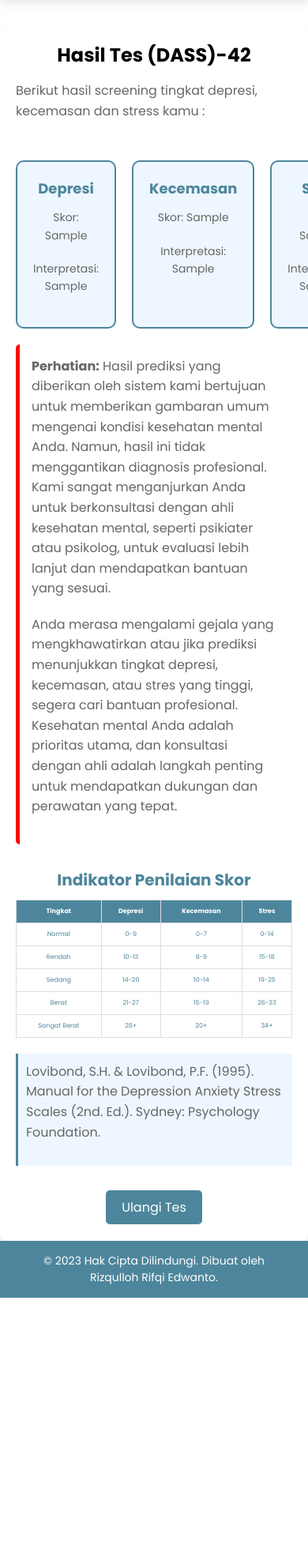
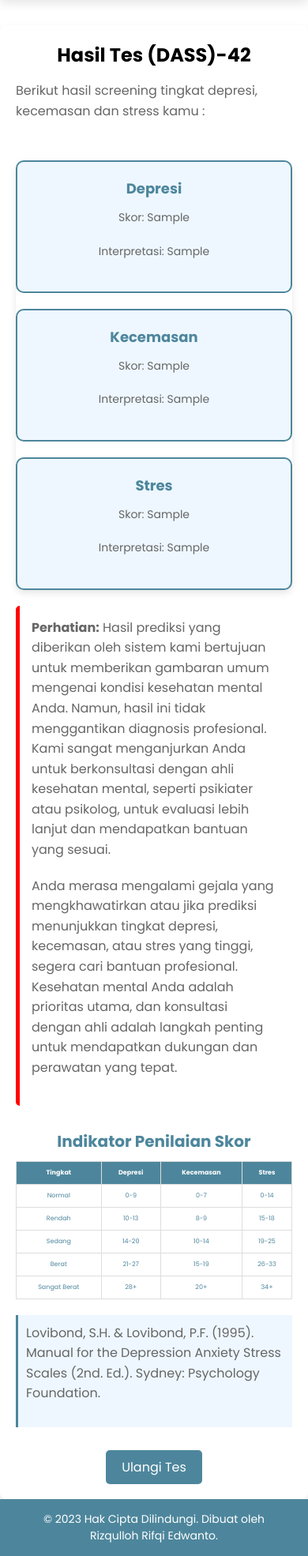
Before and after one commit to TruflleBlack/jimbara, a Flask app: template templates/hasil.html in a window 390 px wide. Shown: the part 68-2038 px from the top of the page at 79% size. Before the commit the page ends 1711 px from the top, so only its background shows below. Run offline with Flask 3, Linux system fonts and the light colour scheme; the template is opened without the code that fills it: most values are stand-ins (such as "Sample title", 1, 10 or a date in 2020); parts of the project's set-up code (start-up, migrations or seed data) failed here and were passed over.

Commit message:
Update style.css

```diff
--- a/static/css/style.css
+++ b/static/css/style.css
@@ -774,12 +774,21 @@ section {
         background-color: var(--blue);
         color: white;
     }
+
+    .hasil .hasil-table {
+        background-color: var(--light-blue);
+        border-radius: 10px;
+        box-shadow: 0 4px 8px rgba(0, 0, 0, 0.1);
+        display: flex;
+        flex-direction: column;
+        align-items: center; /* Menyelaraskan item secara vertikal */
+        justify-content: center; /* Menyelaraskan item secara horizontal */
+        gap: 20px;
+        width: 100%; /* Menetapkan lebar kotak agar sama */
+    }
+
     .hasil .hasil-item {
-        background-color: var(--light-blue); /* Mengubah warna latar belakang */
-        border: 1px solid var(--dark-blue); /* Mengubah ketebalan dan warna border */
-        border-radius: 8px; /* Mengubah radius border */
-        padding: 15px; /* Mengubah padding */
-        text-align: left; /* Mengubah alignment teks */
+        width: 100%; /* Menetapkan lebar kotak agar sama */
     }
 
     .hasil .hasil-item h3 {
@@ -797,9 +806,9 @@ section {
         background-color: var(--dark-blue); /* Mengubah warna latar belakang */
         color: white; /* Mengubah warna teks */
         border: none; /* Menghilangkan border */
-        padding: 10px 20px; /* Mengubah padding */
-        border-radius: 5px; /* Mengubah radius border */
-        font-size: 16px; /* Mengubah ukuran font */
+        padding: 8px 16px; /* Mengurangi padding */
+        border-radius: 4px; /* Mengurangi radius border */
+        font-size: 14px; /* Mengurangi ukuran font */
         cursor: pointer; /* Mengubah cursor menjadi pointer */
         transition: background-color 0.3s, color 0.3s; /* Menambahkan transisi untuk warna latar dan teks */
     }
```
